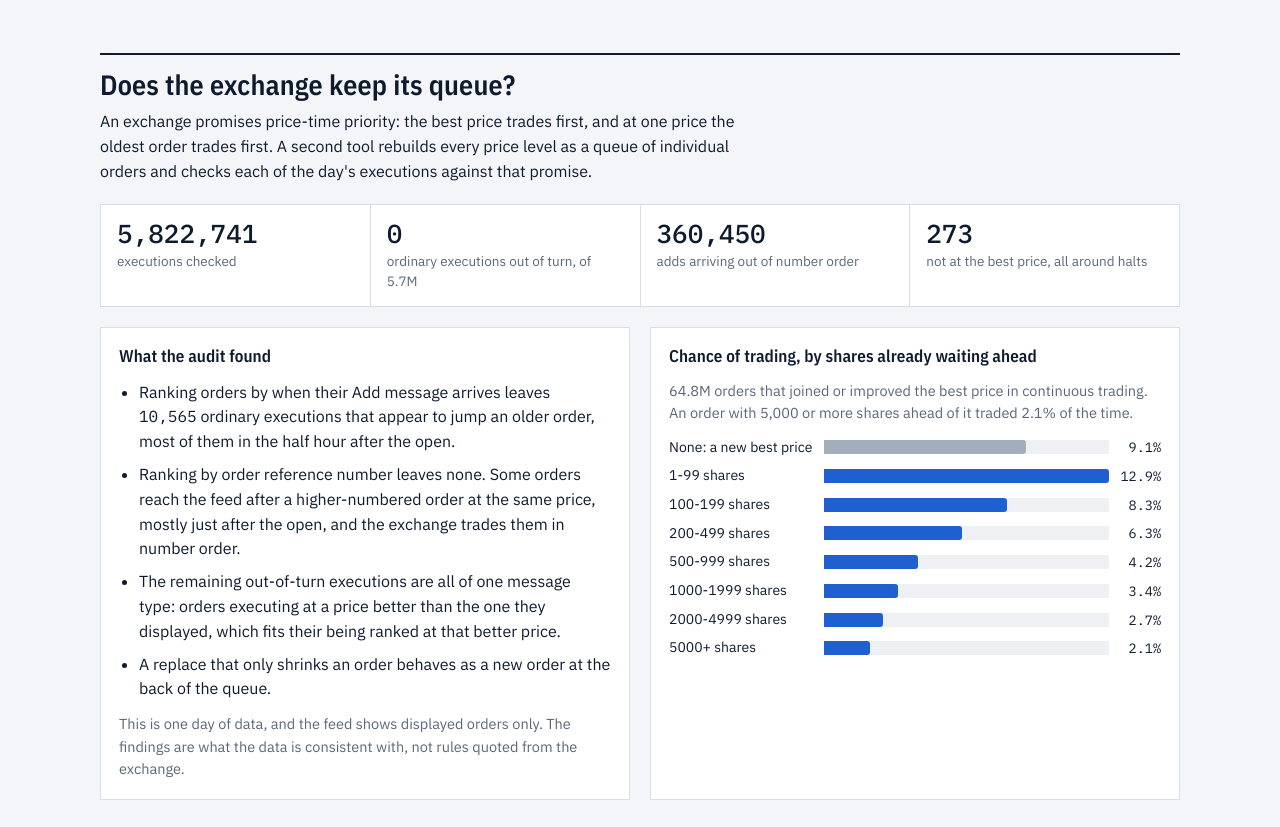
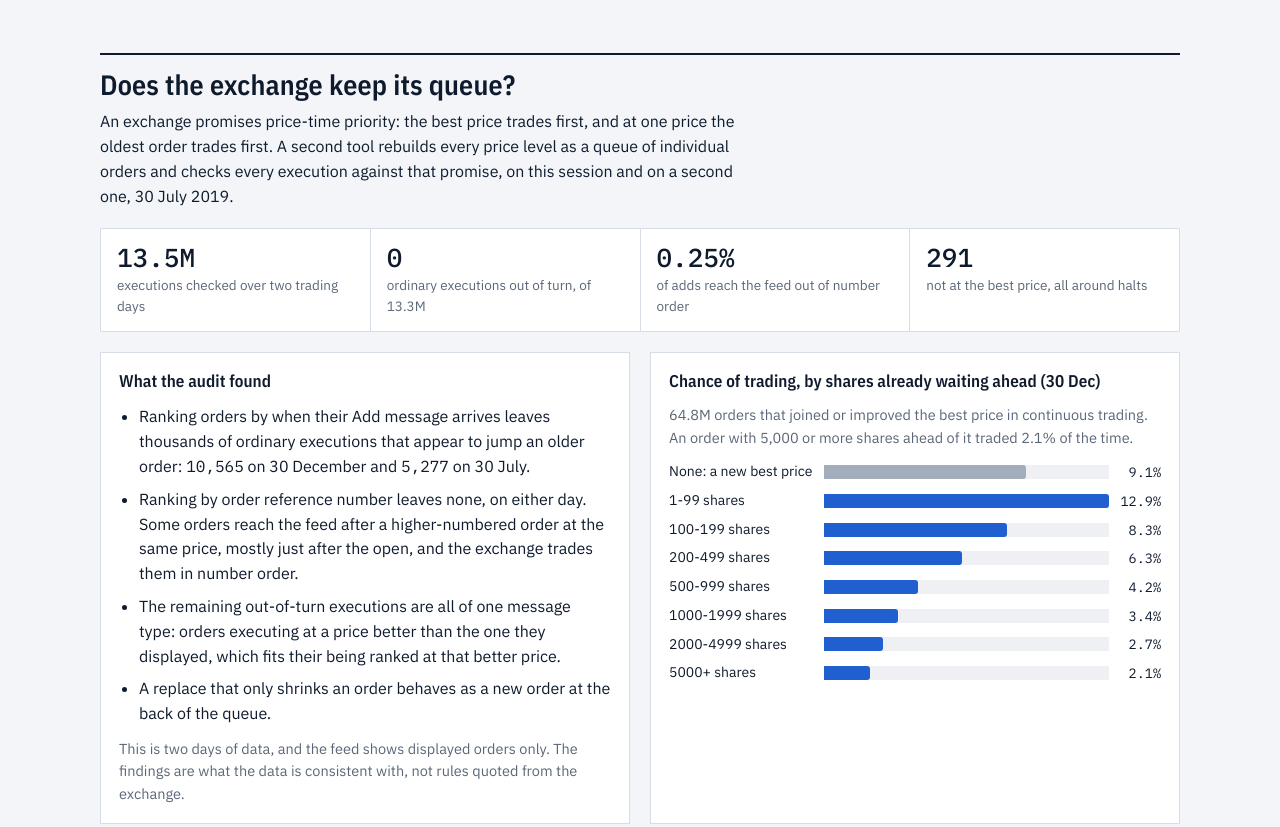
Before and after one commit to ZhuBryan/Peregrine---NASDAQ-ITCH-Feed-Handler, a plain HTML site: page docs/index.html in a window 1280 px wide. Shown: the part 4332-5159 px from the top of the page. Drawn offline with nearby package versions, Linux system fonts and the light colour scheme.

Commit message:
Replicate the queue audit on a second trading day (30 Jul 2019)

```diff
--- /dev/null
+++ b/docs/data/queue_20190730.json
@@ -0,0 +1 @@
+{"adds":146714701,"adds_out_of_sequence":356231,"executions":7717995,"head_of_queue":7607809,"not_best_price":18,"not_oldest":110168,"jumped":[12431,42382,52570,2785],"entry":[["0",14171209,1631556,3339177192,194573622],["1-99",1759385,301140,182374987,26077184],["100-199",7756050,868822,1087145034,88349950],["200-499",11354571,981562,1827596177,118178752],["500-999",8005701,430338,1620793425,69709631],["1000-1999",7288679,288423,1957479145,61098234],["2000-4999",7075242,224455,2970794557,68972440],["5000+",8282597,199915,16440040425,146605824]]}
--- a/docs/index.html
+++ b/docs/index.html
@@ -255,21 +255,21 @@ footer { border-top: 1px solid var(--rule); padding-top: 16px; color: var(--mute
 <section id="queue">
   <div class="sec-head">
     <h2>Does the exchange keep its queue?</h2>
-    <p>An exchange promises price-time priority: the best price trades first, and at one price the oldest order trades first. A second tool rebuilds every price level as a queue of individual orders and checks each of the day's executions against that promise.</p>
+    <p>An exchange promises price-time priority: the best price trades first, and at one price the oldest order trades first. A second tool rebuilds every price level as a queue of individual orders and checks every execution against that promise, on this session and on a second one, 30 July 2019.</p>
   </div>
   <div class="tiles" id="tiles-q"></div>
   <div class="grid2">
     <div class="card">
       <h3>What the audit found</h3>
       <ul class="checks">
-        <li>Ranking orders by when their Add message arrives leaves <span class="num">10,565</span> ordinary executions that appear to jump an older order, most of them in the half hour after the open.</li>
-        <li>Ranking by order reference number leaves none. Some orders reach the feed after a higher-numbered order at the same price, mostly just after the open, and the exchange trades them in number order.</li>
+        <li>Ranking orders by when their Add message arrives leaves thousands of ordinary executions that appear to jump an older order: <span class="num">10,565</span> on 30 December and <span class="num">5,277</span> on 30 July.</li>
+        <li>Ranking by order reference number leaves none, on either day. Some orders reach the feed after a higher-numbered order at the same price, mostly just after the open, and the exchange trades them in number order.</li>
         <li>The remaining out-of-turn executions are all of one message type: orders executing at a price better than the one they displayed, which fits their being ranked at that better price.</li>
         <li>A replace that only shrinks an order behaves as a new order at the back of the queue.</li>
       </ul>
-      <p>This is one day of data, and the feed shows displayed orders only. The findings are what the data is consistent with, not rules quoted from the exchange.</p>
+      <p>This is two days of data, and the feed shows displayed orders only. The findings are what the data is consistent with, not rules quoted from the exchange.</p>
     </div>
-    <div class="card"><h3>Chance of trading, by shares already waiting ahead</h3><p id="q-note"></p><div class="bars" id="b-fill"></div></div>
+    <div class="card"><h3>Chance of trading, by shares already waiting ahead (30 Dec)</h3><p id="q-note"></p><div class="bars" id="b-fill"></div></div>
   </div>
 </section>
 
@@ -411,10 +411,10 @@ lineChart('c-hist', { label: 'Latency distribution', series: [{ v: histShown.map
 
 /* ---------- queue audit ---------- */
 tiles('tiles-q', [
-  [int(QUEUE.executions), 'executions checked'],
-  ['0', 'ordinary executions out of turn, of ' + compact(5722824)],
-  [int(QUEUE.adds_out_of_sequence), 'adds arriving out of number order'],
-  [String(QUEUE.not_best_price), 'not at the best price, all around halts'],
+  ['13.5M', 'executions checked over two trading days'],
+  ['0', 'ordinary executions out of turn, of 13.3M'],
+  ['0.25%', 'of adds reach the feed out of number order'],
+  ['291', 'not at the best price, all around halts'],
 ]);
 $('q-note').textContent = `${compact(QUEUE.entry.reduce((s, e) => s + e[1], 0))} orders that joined or improved the best price in continuous trading. An order with 5,000 or more shares ahead of it traded ${(QUEUE.entry[7][2] / QUEUE.entry[7][1] * 100).toFixed(1)}% of the time.`;
 bars('b-fill', QUEUE.entry.map((e, i) => ({ l: i ? e[0] + ' shares' : 'None: a new best price', v: e[2] / e[1] * 100, a: i > 0 })), v => v.toFixed(1) + '%');
```
Also changed, not shown: web/page.html (+9 -9 lines), docs/queue_audit_20190730.txt (added), docs/queue_audit_20190730_arrival.txt (added), docs/queue_audit_20191230.txt (renamed from docs/queue_audit.txt), 1 other file.
